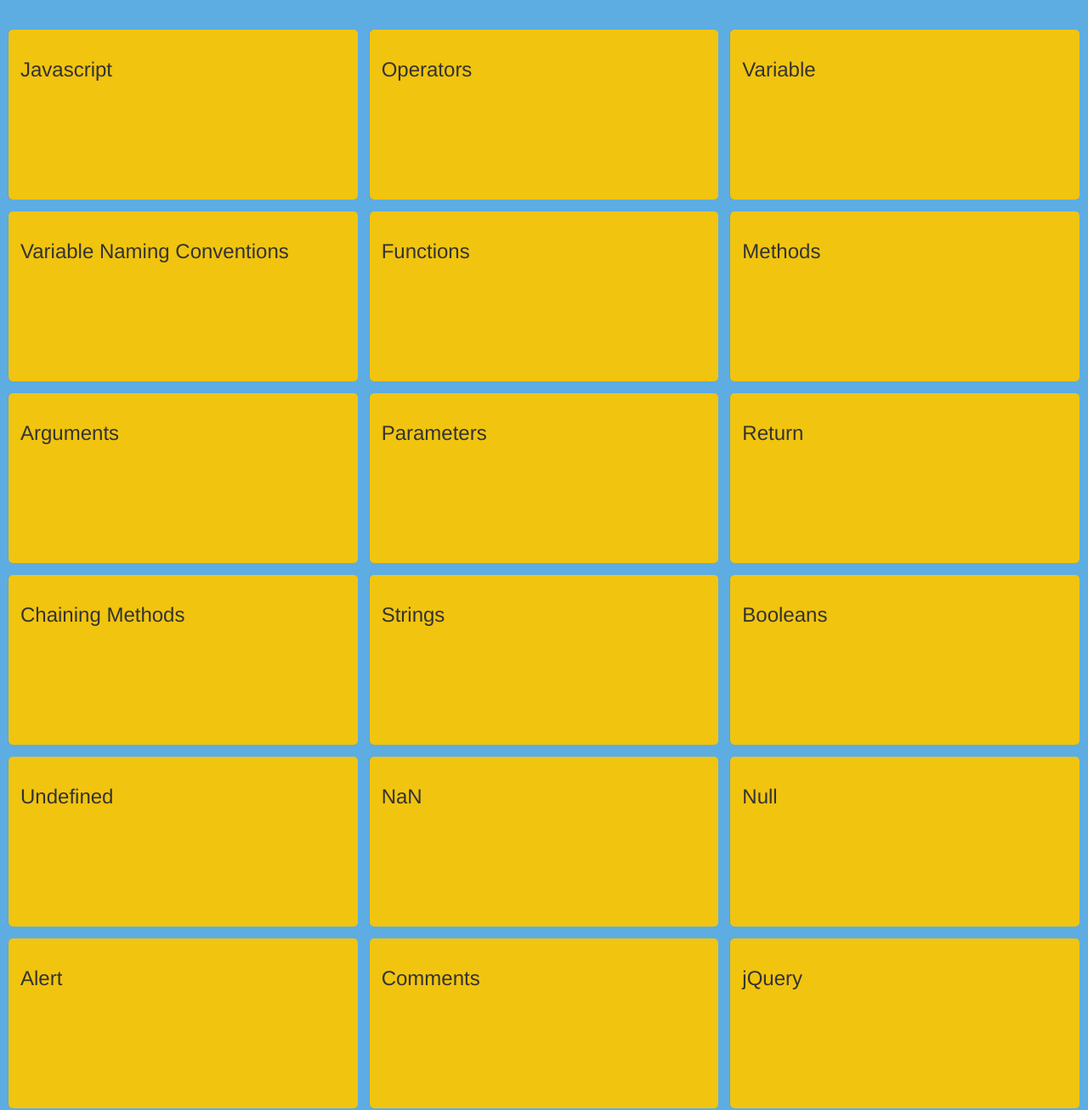
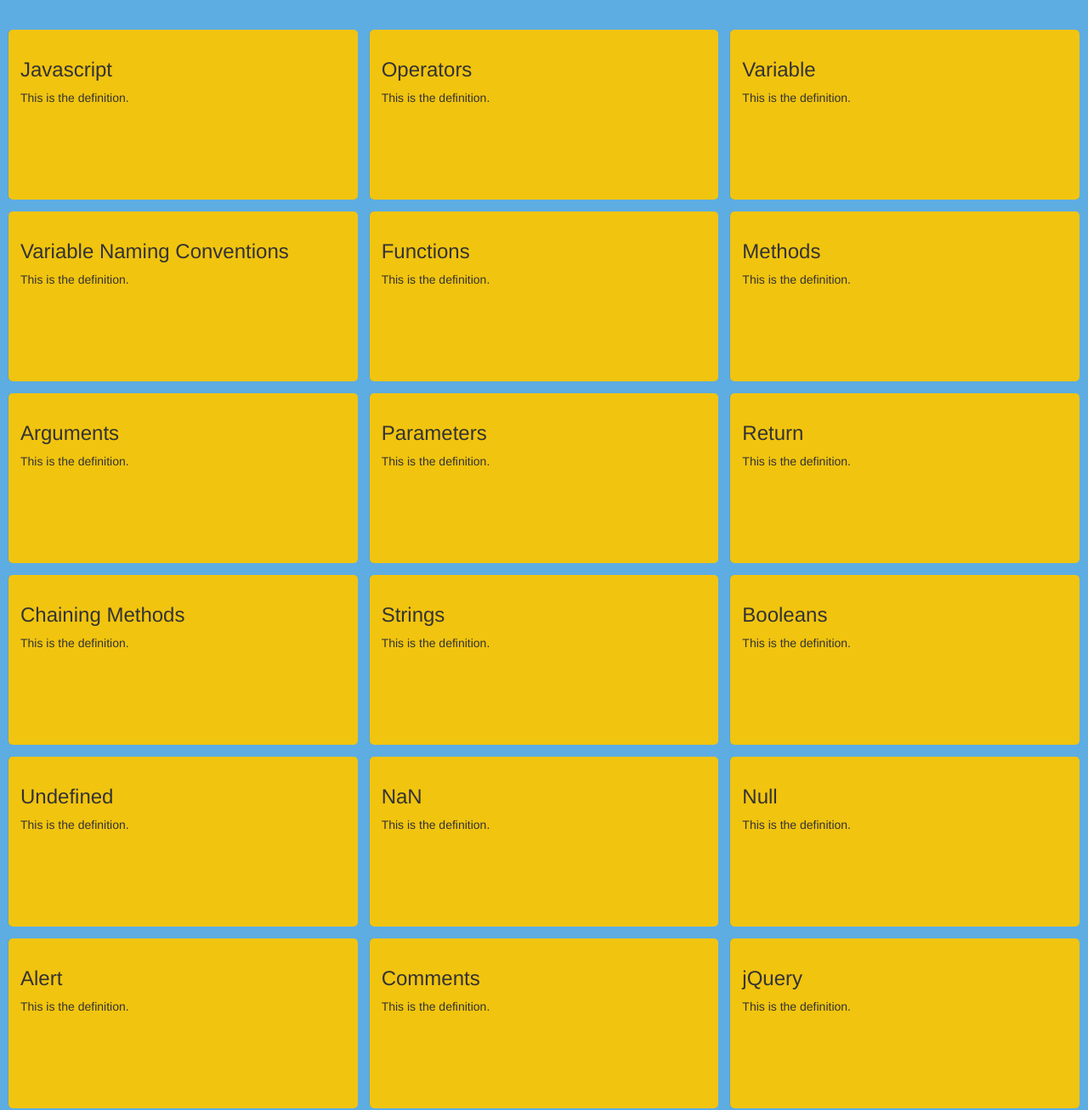
Before and after one commit to LINDGRENBA/flashcards, a plain HTML site: page index.html in a window 1280 px wide. Shown: the part 133-1440 px from the top of the page at 85% size. Drawn offline with Linux system fonts and the light colour scheme.

Commit message:
Add placeholder definitions and initial jQuery.

```diff
--- a/index.html
+++ b/index.html
@@ -23,7 +23,7 @@
         <h3>Javascript</h3>
       </div>
       <div id="javascript-definition" class="item1 definition">
-        <p></p>
+        <p>This is the definition.</p>
       </div>
     </div>
 
@@ -32,7 +32,7 @@
         <h3>Operators</h3>
       </div>
       <div id="operators-definition" class="item2 definition">
-        <p></p>
+        <p>This is the definition.</p>
       </div>
     </div>
 
@@ -41,7 +41,7 @@
         <h3>Variable</h3>
       </div>
       <div id="variable-definition" class="item3 definition">
-        <p></p>
+        <p>This is the definition.</p>
       </div>
     </div>
 
@@ -50,7 +50,7 @@
         <h3>Variable Naming Conventions</h3>
       </div>
       <div id="var-naming-conventions-definition" class="item4 definition">
-        <p></p>
+        <p>This is the definition.</p>
       </div>
     </div>
 
@@ -59,7 +59,7 @@
         <h3>Functions</h3>
       </div>
       <div id="functions-definition" class="item5 definition">
-        <p></p>
+        <p>This is the definition.</p>
       </div>
     </div>
 
@@ -68,7 +68,7 @@
         <h3>Methods</h3>
       </div>
       <div id="methods-definition" class="item6 definition">
-        <p></p>
+        <p>This is the definition.</p>
       </div>
     </div>
 
@@ -77,7 +77,7 @@
         <h3>Arguments</h3>
       </div>
       <div id="arguments-definition" class="item7 definition">
-        <p></p>
+        <p>This is the definition.</p>
       </div>
     </div>
 
@@ -86,7 +86,7 @@
         <h3>Parameters</h3>
       </div>
       <div id="parameters-definition" class="item8 definition">
-        <p></p>
+        <p>This is the definition.</p>
       </div>
     </div>
 
@@ -95,7 +95,7 @@
         <h3>Return</h3>
       </div>
       <div id="return-definition" class="item9 definition">
-        <p></p>
+        <p>This is the definition.</p>
       </div>
     </div>
 
@@ -104,7 +104,7 @@
         <h3>Chaining Methods</h3>
       </div>
       <div id="chaining-methods-definition" class="item10 definition">
-        <p></p>
+        <p>This is the definition.</p>
       </div>
     </div>
 
@@ -113,7 +113,7 @@
         <h3>Strings</h3>
       </div>
       <div id="strings-definition" class="item11 definition">
-        <p></p>
+        <p>This is the definition.</p>
       </div>
     </div>
 
@@ -122,7 +122,7 @@
         <h3>Booleans</h3>
       </div>
       <div id="booleans-definition" class="item12 definition">
-        <p></p>
+        <p>This is the definition.</p>
       </div>
     </div>
 
@@ -131,7 +131,7 @@
         <h3>Undefined</h3>
       </div>
       <div id="undefined-definition" class="item13 definition">
-        <p></p>
+        <p>This is the definition.</p>
       </div>
     </div>
 
@@ -140,7 +140,7 @@
         <h3>NaN</h3>
       </div>
       <div id="nan-definition" class="item14 definition">
-        <p></p>
+        <p>This is the definition.</p>
       </div>
     </div>
 
@@ -149,7 +149,7 @@
         <h3>Null</h3>
       </div>
       <div id="null-definition" class="item15 definition">
-        <p></p>
+        <p>This is the definition.</p>
       </div>
     </div>
 
@@ -158,7 +158,7 @@
         <h3>Alert</h3>
       </div>
       <div id="alert-definition" class="item16 definition">
-        <p></p>
+        <p>This is the definition.</p>
       </div>
     </div>
 
@@ -167,7 +167,7 @@
         <h3>Comments</h3>
       </div>
       <div id="comments-definition" class="item17 definition">
-        <p></p>
+        <p>This is the definition.</p>
       </div>
     </div>
 
@@ -176,7 +176,7 @@
         <h3>jQuery</h3>
       </div>
       <div id="jquery-definition" class="item18 definition">
-        <p></p>
+        <p>This is the definition.</p>
       </div>
     </div>
 
@@ -185,7 +185,7 @@
         <h3>Attributes</h3>
       </div>
       <div id="attributes-definition" class="item19 definition">
-        <p></p>
+        <p>This is the definition.</p>
       </div>
     </div>
   </div>
--- a/js/scripts.js
+++ b/js/scripts.js
@@ -0,0 +1,11 @@
+$(document).ready(function() {
+  $(".word", ".grid-item").click(function() {
+    $(this).hide();
+    $(this).siblings(".definition").show();
+  });
+
+  $(".definition", ".grid-item").click(function() {
+    $(this).hide();
+    $(this).siblings(".word").show();
+  });
+});
```
